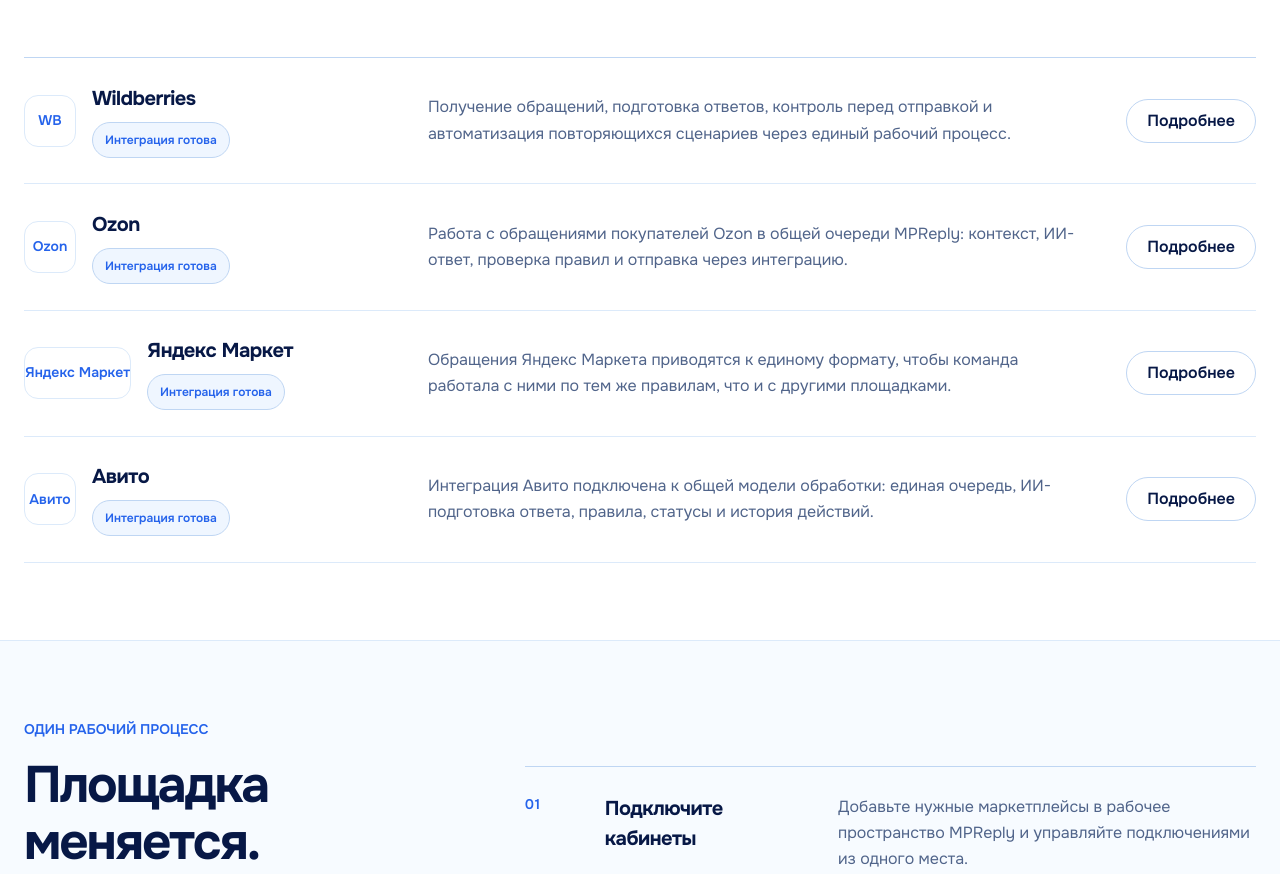
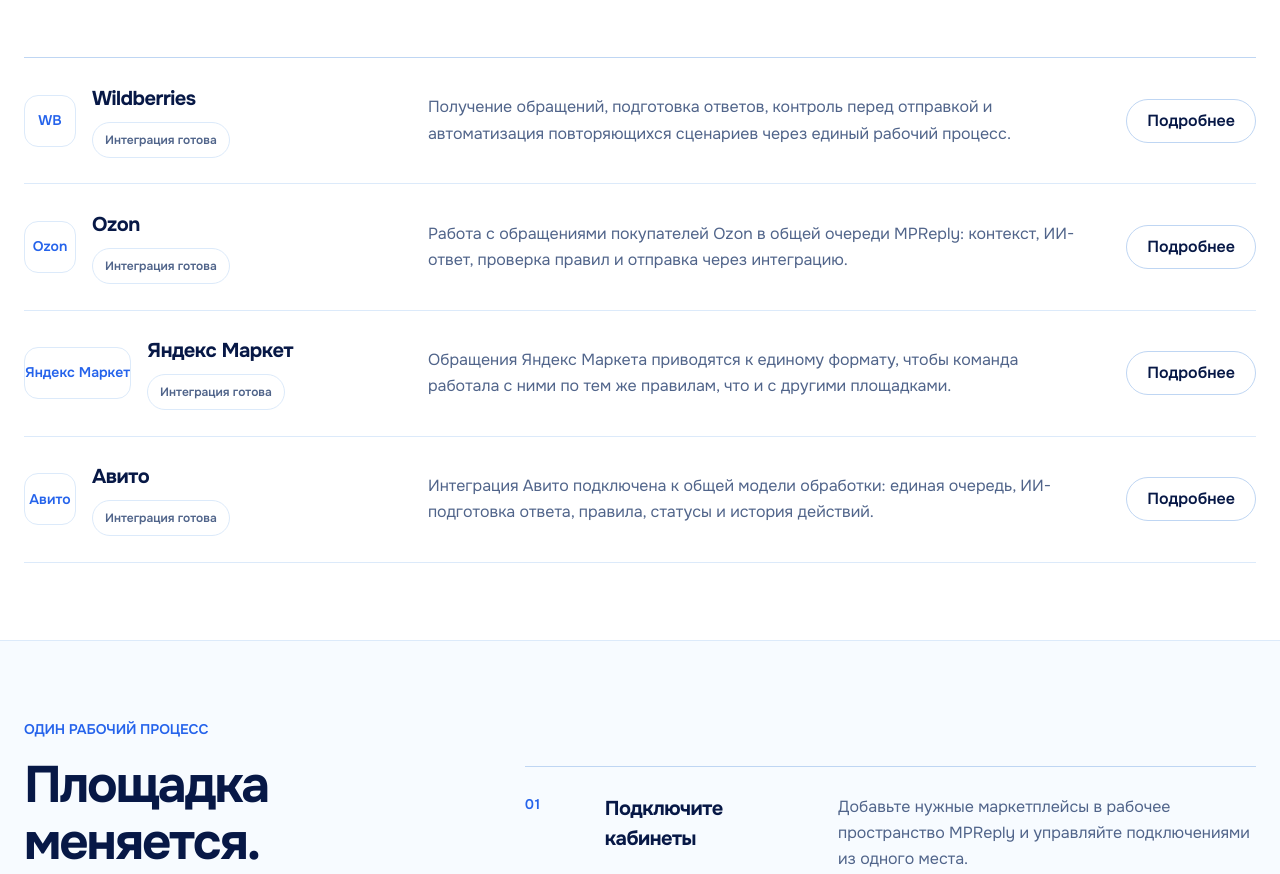
Before and after one commit to fedorovich-web/mpreply, a Next.js app in the folder apps/web/: page /marketplaces in a window 1280 px wide. Shown: the part 1140-2014 px from the top of the page. Built offline with nearby package versions, Linux system fonts and the light colour scheme; no server answers.

Commit message:
refactor(web): centralize supported public status

```diff
--- a/apps/web/styles/marketing-pages.css
+++ b/apps/web/styles/marketing-pages.css
@@ -416,12 +416,6 @@
 	background: var(--color-bg-surface);
 }
 
-.public-root .public-status-supported {
-	border-color: var(--color-border-strong);
-	background: var(--color-bg-brand-soft);
-	color: var(--color-brand-primary);
-}
-
 .marketplace-flow-layout,
 .marketplace-detail-story {
 	display: grid;
```
